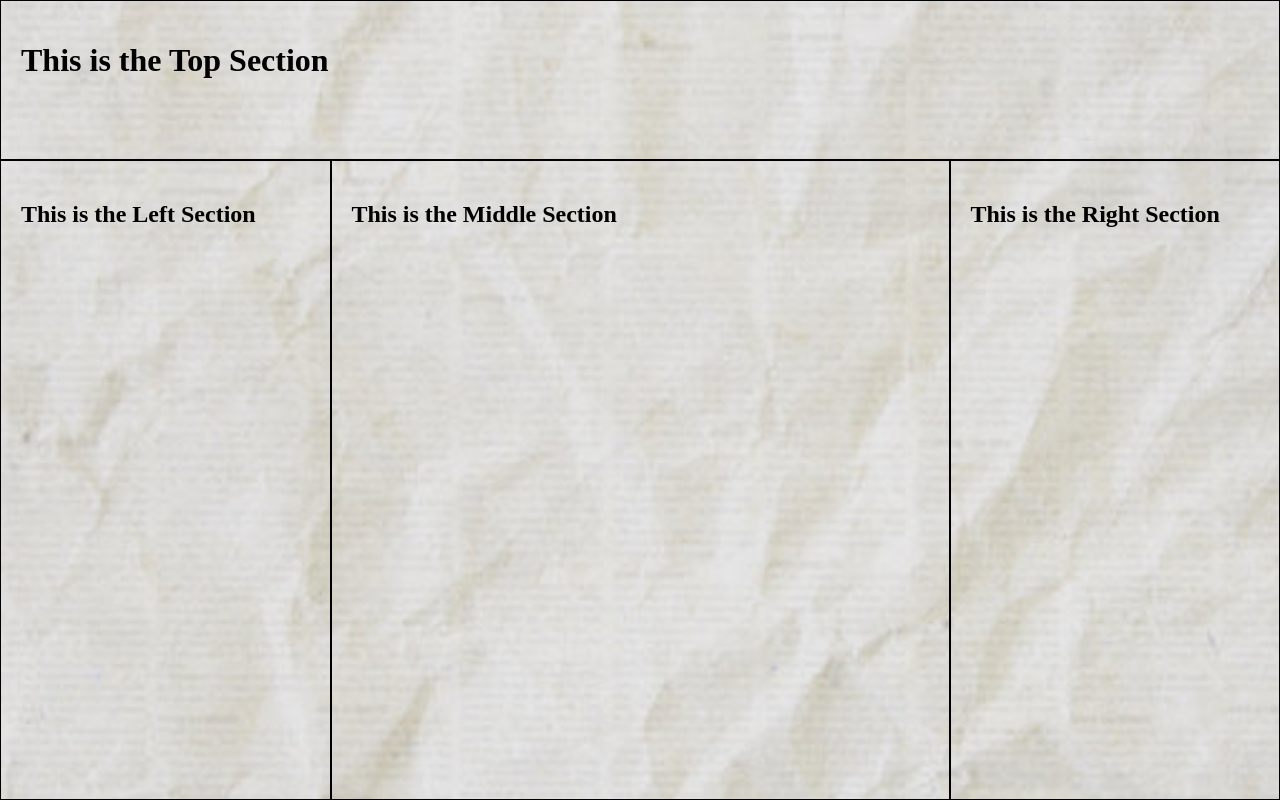
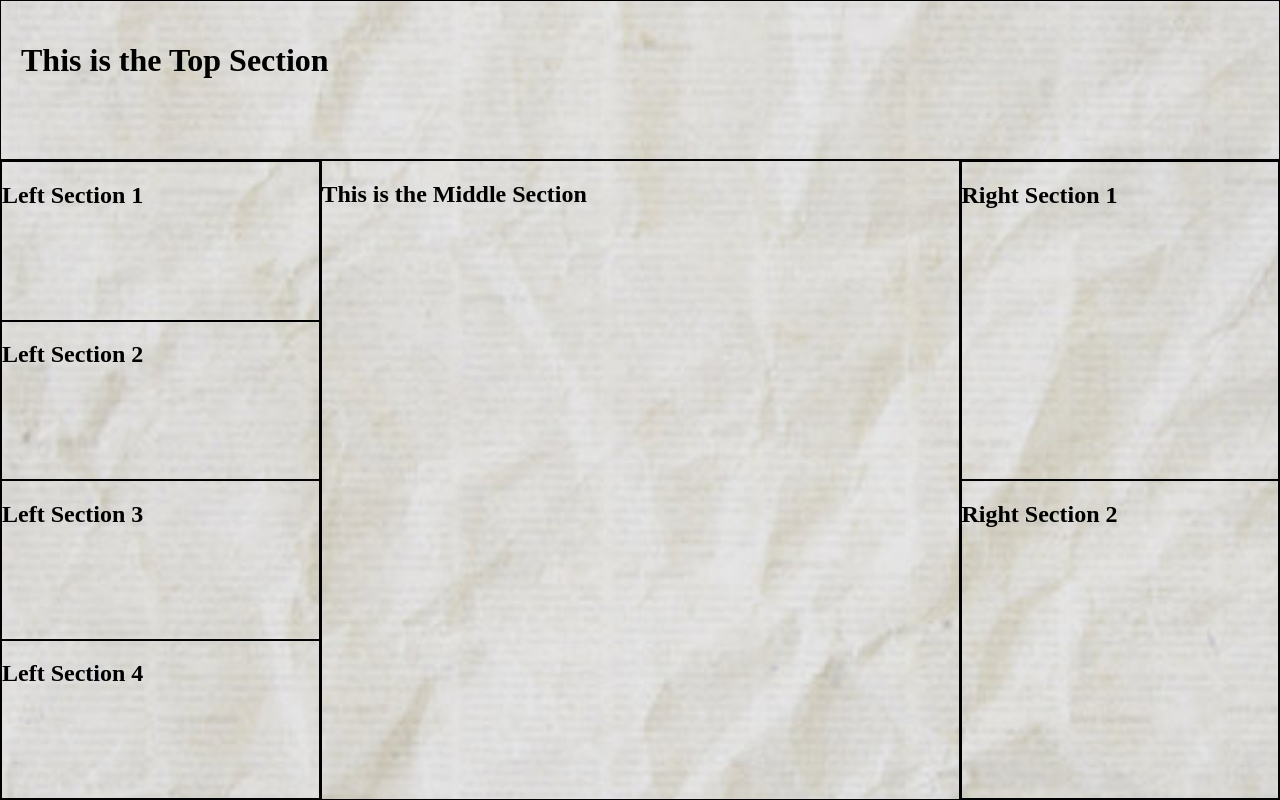
Before and after one commit to jtrichWM/futureGazette, a Flask app: page / in a window 1280 px wide. Run offline with Flask 3, Linux system fonts and the light colour scheme.

Commit message:
Left and Right Columns split into sections

```diff
--- a/templates/index.html
+++ b/templates/index.html
@@ -24,14 +24,29 @@
             height: 80vh; /* Set height to 80% of the viewport height */
             box-sizing: border-box; /* Ensure padding is included in height calculation */
         }
-        .left-section, .middle-section, .right-section {
+        .left-section {
             flex: 1;
-            padding: 20px;
             border: 1px solid #000;
-            box-sizing: border-box; /* Ensure padding is included in height calculation */
+            display: flex;
+            flex-direction: column;
         }
+
         .middle-section {
             flex: 2;
+            border: 1px solid #000;
+        }
+
+        .right-section {
+            flex: 1;
+            border: 1px solid #000;
+            display: flex;
+            flex-direction: column;
+        }
+
+        .left-inner-section, .right-inner-section {
+            flex: 1;
+            border: 1px solid #000;
+            margin: 0; /* Remove margin to eliminate spacing between inner sections */
         }
     </style>
 </head>
@@ -42,16 +57,36 @@
     </div>
     <div class="vertical-sections">
         <div class="left-section">
-            <h2>This is the Left Section</h2>
-            <!-- Add content for the left section here -->
+            <div class="left-inner-section">
+                <h2>Left Section 1</h2>
+                <!-- Add content for left inner section 1 here -->
+            </div>
+            <div class="left-inner-section">
+                <h2>Left Section 2</h2>
+                <!-- Add content for left inner section 2 here -->
+            </div>
+            <div class="left-inner-section">
+                <h2>Left Section 3</h2>
+                <!-- Add content for left inner section 3 here -->
+            </div>
+            <div class="left-inner-section">
+                <h2>Left Section 4</h2>
+                <!-- Add content for left inner section 4 here -->
+            </div>
         </div>
         <div class="middle-section">
             <h2>This is the Middle Section</h2>
             <!-- Add content for the middle section here -->
         </div>
         <div class="right-section">
-            <h2>This is the Right Section</h2>
-            <!-- Add content for the right section here -->
+            <div class="right-inner-section">
+                <h2>Right Section 1</h2>
+                <!-- Add content for right inner section 1 here -->
+            </div>
+            <div class="right-inner-section">
+                <h2>Right Section 2</h2>
+                <!-- Add content for right inner section 2 here -->
+            </div>
         </div>
     </div>
 </body>
```
